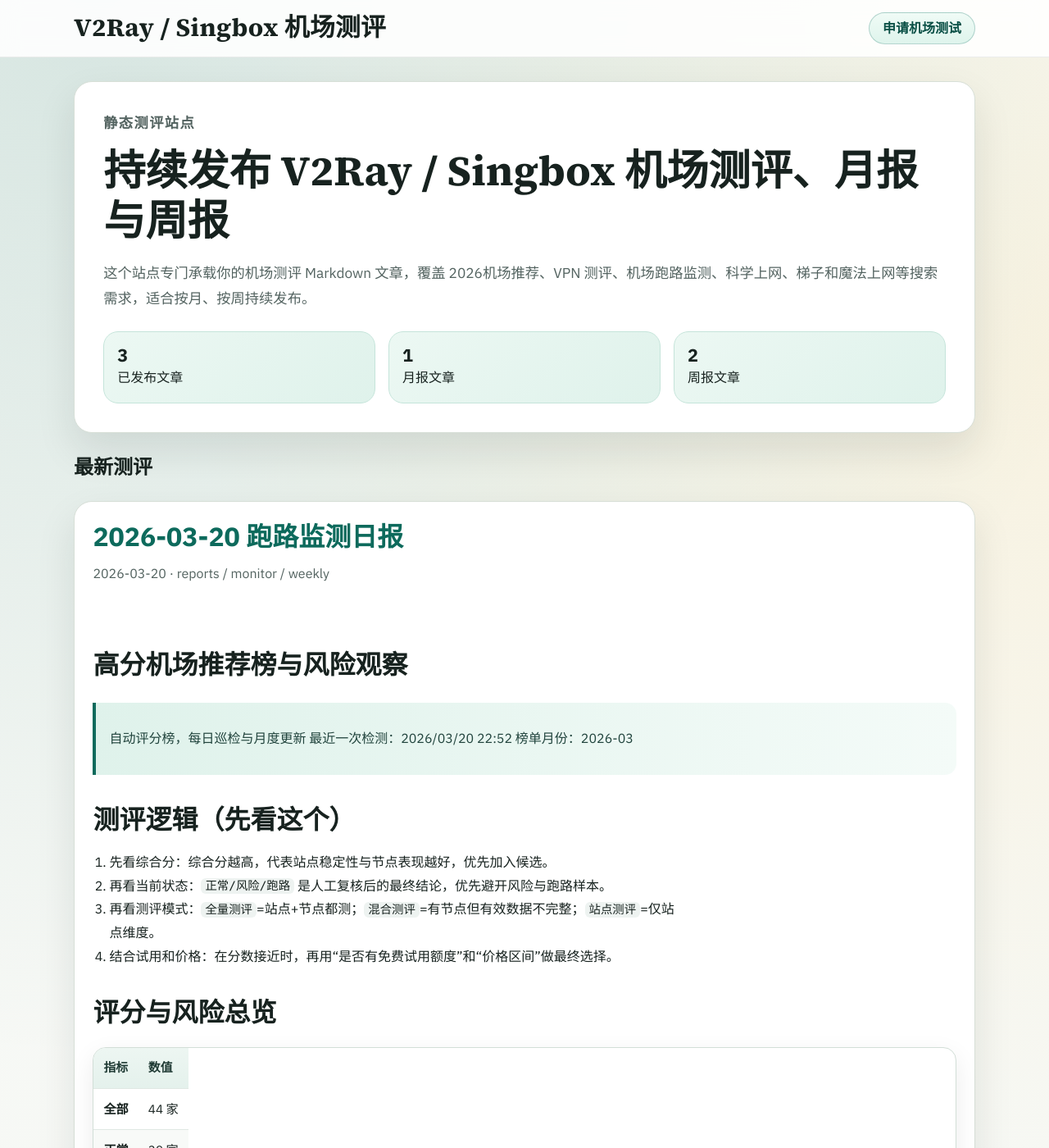
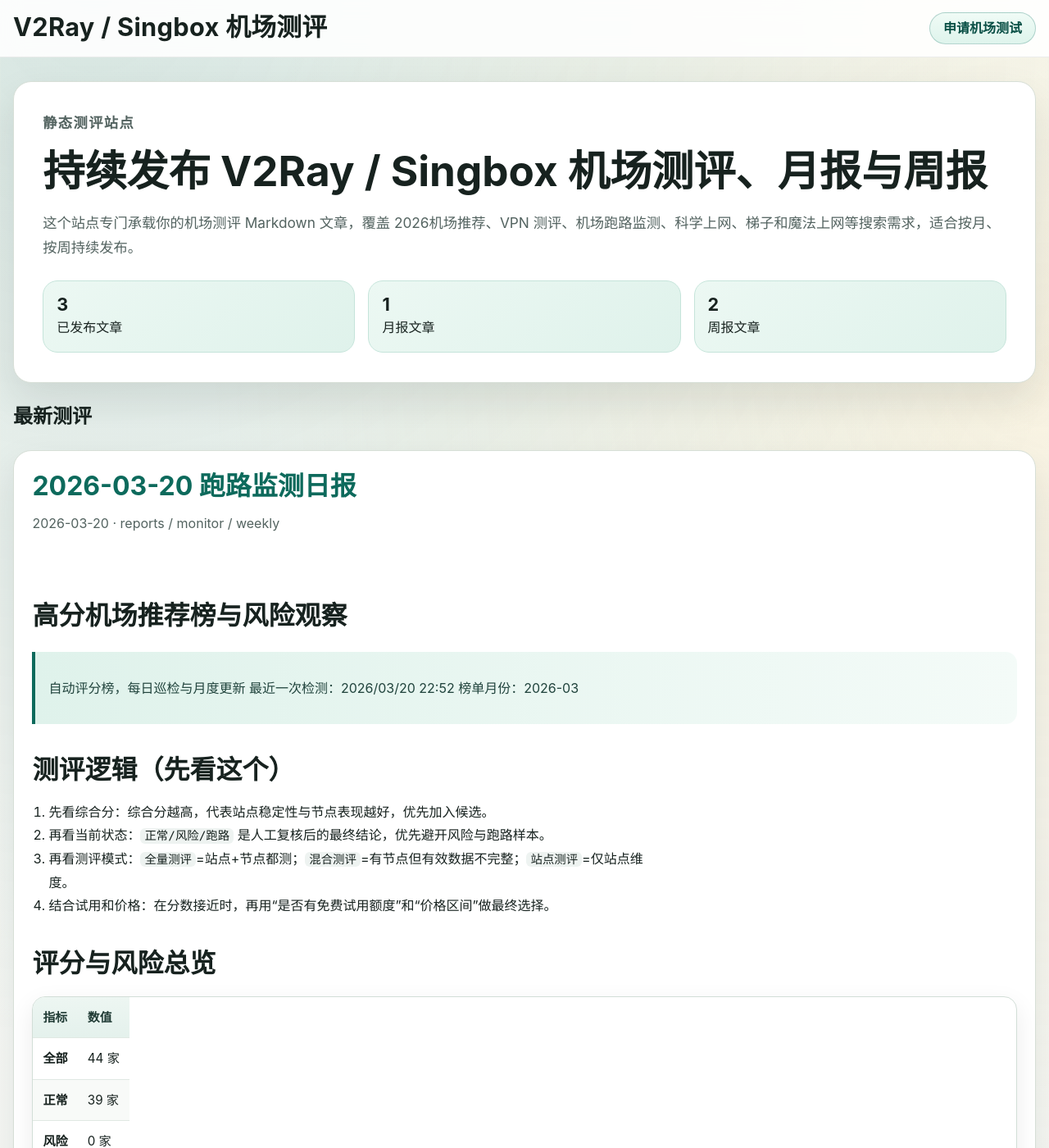
Before and after one commit to newkaiwen92-sudo/2026_v2ray_singbox_Test, a Jekyll site: the page built from index.md, in a window 1280 px wide and 1400 px high. Shown: the whole window at 82% size. Built offline with Jekyll 4.4.1, drawn with Linux system fonts in a browser that asks for light colours; some of the changed text lies outside the part shown.

Commit message:
style: widen layout and switch to github-like system fonts

```diff
--- a/_layouts/default.html
+++ b/_layouts/default.html
@@ -5,9 +5,6 @@
     <meta name="viewport" content="width=device-width, initial-scale=1">
     {% seo %}
     <meta name="keywords" content="{{ page.keywords | default: site.keywords }}">
-    <link rel="preconnect" href="https://fonts.googleapis.com">
-    <link rel="preconnect" href="https://fonts.gstatic.com" crossorigin>
-    <link href="https://fonts.googleapis.com/css2?family=IBM+Plex+Sans:wght@400;500;700&family=Noto+Sans+SC:wght@400;500;700;900&family=Noto+Serif+SC:wght@500;700&family=Source+Serif+4:wght@600;700&display=swap" rel="stylesheet">
     <link rel="alternate" type="application/atom+xml" title="{{ site.title }}" href="{{ '/feed.xml' | relative_url }}">
     <link rel="stylesheet" href="{{ '/assets/css/style.css' | relative_url }}">
   </head>
--- a/assets/css/style.css
+++ b/assets/css/style.css
@@ -13,17 +13,20 @@
   --radius-md: 14px;
   --shadow: 0 22px 48px rgba(17, 31, 27, 0.1);
   --font-sans:
-    "IBM Plex Sans",
-    "Noto Sans SC",
+    -apple-system,
+    BlinkMacSystemFont,
+    "Segoe UI",
+    "Noto Sans",
+    "Helvetica Neue",
+    Helvetica,
+    Arial,
+    "Apple Color Emoji",
+    "Segoe UI Emoji",
+    "Segoe UI Symbol",
     "PingFang SC",
     "Hiragino Sans GB",
     "Microsoft YaHei",
     sans-serif;
-  --font-serif:
-    "Source Serif 4",
-    "Noto Serif SC",
-    "Songti SC",
-    serif;
 }
 
 * {
@@ -57,7 +60,7 @@ a:hover {
 }
 
 .wrap {
-  width: min(1100px, calc(100% - 2rem));
+  width: min(1360px, calc(100% - 2rem));
   margin: 0 auto;
 }
 
@@ -82,7 +85,7 @@ a:hover {
   display: inline-block;
   font-size: clamp(1.4rem, 2.4vw, 2rem);
   line-height: 1.1;
-  font-family: var(--font-serif);
+  font-family: var(--font-sans);
   font-weight: 700;
   color: var(--text);
   text-decoration: none;
@@ -132,7 +135,7 @@ main.wrap {
 .post-hero h1 {
   margin: 0;
   line-height: 1.2;
-  font-family: var(--font-serif);
+  font-family: var(--font-sans);
   font-size: clamp(2rem, 4vw, 3.25rem);
 }
 
@@ -266,7 +269,7 @@ main.wrap {
 .post-content h2 {
   margin-top: 2.2rem;
   margin-bottom: 0.65rem;
-  font-family: var(--font-serif);
+  font-family: var(--font-sans);
   font-size: clamp(1.55rem, 3vw, 2rem);
 }
 
@@ -381,7 +384,7 @@ main.wrap {
 
 @media (max-width: 900px) {
   .wrap {
-    width: min(1000px, calc(100% - 1.1rem));
+    width: min(1360px, calc(100% - 1.1rem));
   }
 
   .post-content table {
```
